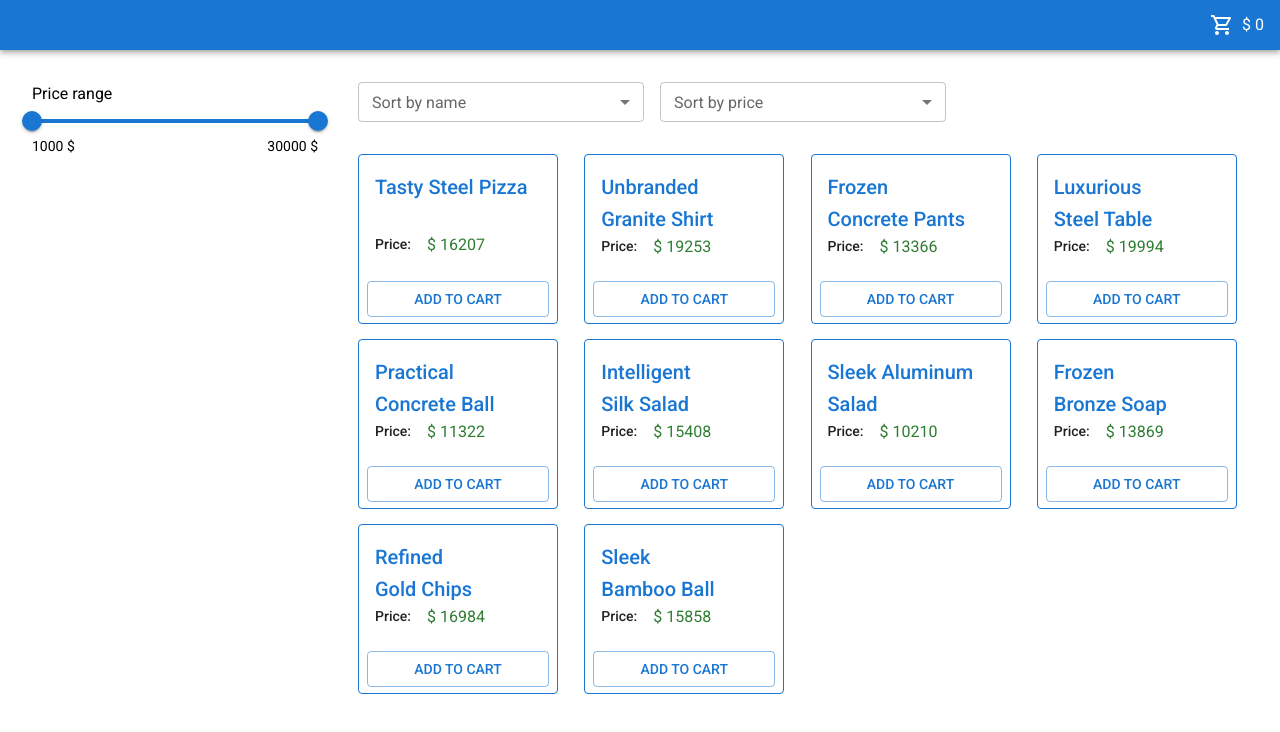
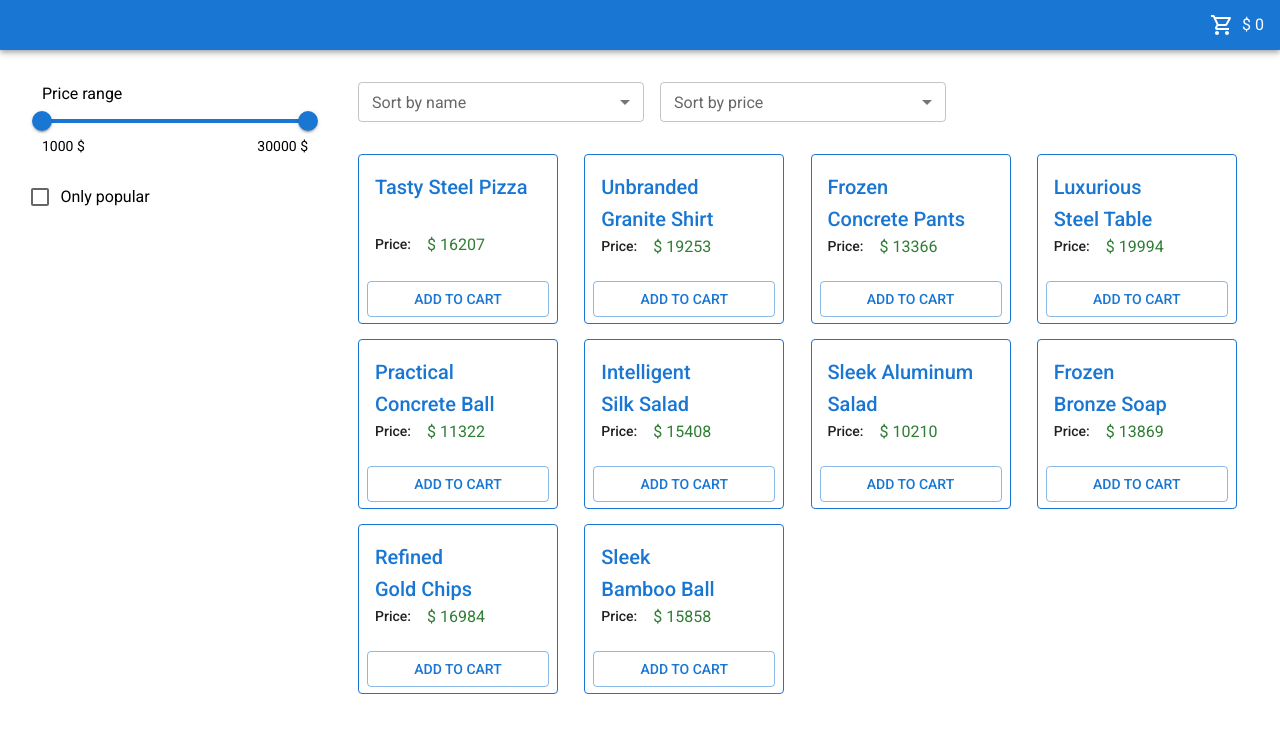
Before and after one commit to pashka1837/voshod, a Next.js app: page / in a window 1280 px wide. Shown: the top 732 px of the page. Built offline with nearby package versions, Linux system fonts and the light colour scheme; what @mui/material-nextjs would draw is missing.

Commit message:
feat: is popular filter added

```diff
--- a/src/components/Filter/Filter.tsx
+++ b/src/components/Filter/Filter.tsx
@@ -3,6 +3,7 @@
 import Box from "@mui/material/Box";
 import { Dispatch, SetStateAction } from "react";
 import { MySlider } from "./MySlider";
+import { FilterPopular } from "./FilterPopular";
 
 type FilterProps = {
   filter: FilterState;
@@ -14,12 +15,15 @@ export function Filter({ filter, setFilter }: FilterProps) {
     <Box
       sx={{
         display: "flex",
-        direction: "column",
+        flexDirection: "column",
+        alignItems: "center",
         width: "100%",
+        gap: "20px",
         maxWidth: { xs: "100%", md: "286px" },
       }}
     >
       <MySlider filter={filter} setFilter={setFilter} />
+      <FilterPopular filter={filter} setFilter={setFilter} />
     </Box>
   );
 }
--- a/src/components/Filter/FilterPopular.tsx
+++ b/src/components/Filter/FilterPopular.tsx
@@ -0,0 +1,28 @@
+"use client";
+
+import Checkbox from "@mui/material/Checkbox";
+import FormControlLabel from "@mui/material/FormControlLabel";
+import { Dispatch, SetStateAction } from "react";
+
+type FilterPopularProps = {
+  filter: FilterState;
+  setFilter: Dispatch<SetStateAction<FilterState>>;
+};
+
+export function FilterPopular({ filter, setFilter }: FilterPopularProps) {
+  function handlePopularCheck(
+    event: React.ChangeEvent<HTMLInputElement>,
+    checked: boolean
+  ) {
+    setFilter({ ...filter, isPopular: checked });
+  }
+  return (
+    <FormControlLabel
+      sx={{ width: "100%" }}
+      control={
+        <Checkbox checked={filter.isPopular} onChange={handlePopularCheck} />
+      }
+      label="Only popular"
+    />
+  );
+}
--- a/src/components/Filter/MySlider.tsx
+++ b/src/components/Filter/MySlider.tsx
@@ -27,7 +27,7 @@ export function MySlider({ filter, setFilter }: MySliderProps) {
     setFilter({ ...filter, priceMin: newValue[0], priceMax: newValue[1] });
   }
   return (
-    <Stack direction={"column"} sx={{ maxWidth: "286px", width: "100%" }}>
+    <Stack direction={"column"} sx={{ maxWidth: "266px", width: "100%" }}>
       <Typography variant="body1">Price range</Typography>
       <Slider
         onChange={handlePriceRange}
--- a/src/components/Sorting/ClearBtn.tsx
+++ b/src/components/Sorting/ClearBtn.tsx
@@ -1,5 +1,6 @@
 "use client";
 
+import { initSort } from "@/constants";
 import { Button } from "@mui/material";
 import { Dispatch, SetStateAction } from "react";
 
@@ -15,7 +16,7 @@ export function ClearBtn({ setSort, sort }: ClearBtnProps) {
       fullWidth
       sx={{ minWidth: "100px", maxWidth: { sm: "286px" } }}
       size="small"
-      onClick={() => setSort({ byName: "", byPrice: "" })}
+      onClick={() => setSort(initSort)}
     >
       Clear sorting
     </Button>
--- a/src/components/Sorting/Sorting.tsx
+++ b/src/components/Sorting/Sorting.tsx
@@ -24,7 +24,6 @@ export function Sorting({ sort, setSort }: SortProps) {
     <Stack
       direction={{ xs: "column", sm: "row" }}
       justifyContent={"flex-start"}
-      // flexWrap={"wrap"}
       spacing={2}
       sx={{ width: "100%" }}
     >
```
